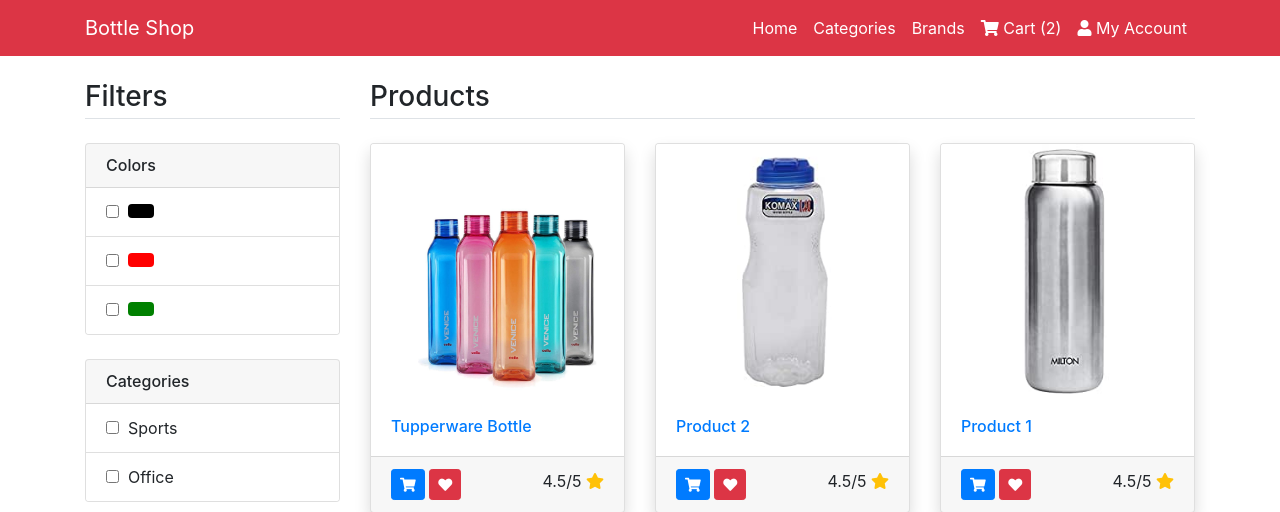
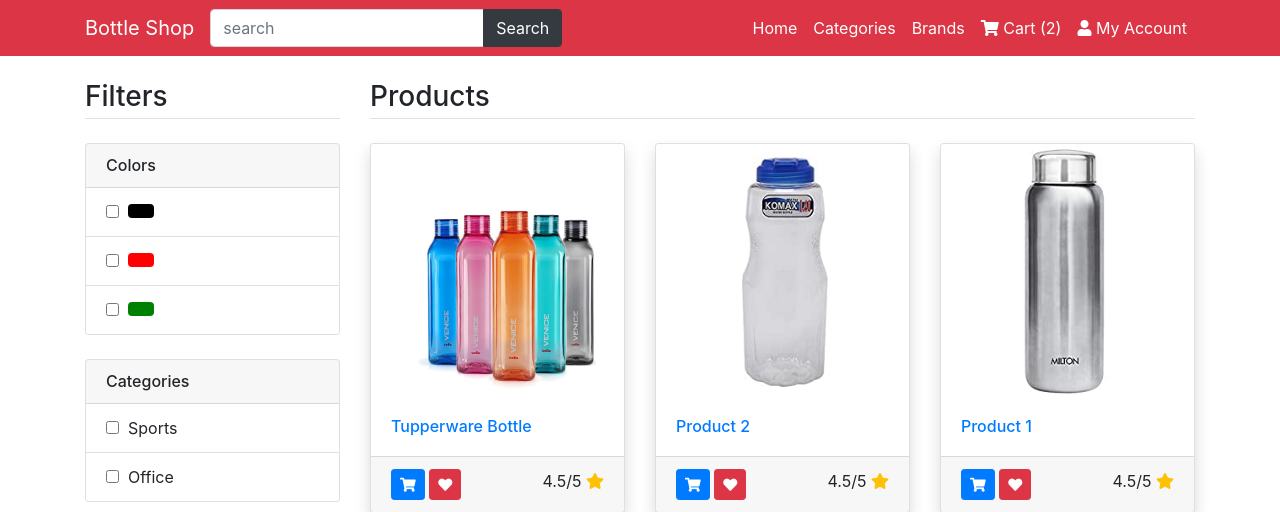
Before and after one commit to codeartisanlab/ecommerce-website-in-django-3-and-bootstrap-4, a Django app: page /product-list in a window 1280 px wide. Shown: the top 512 px of the page. Run offline with Django 3.2, Linux system fonts and the light colour scheme; data comes from the database, SQL or seed files in the repository; some libraries are stand-ins or nearby versions.

Commit message:
part-14 search products

```diff
--- a/main/templates/base.html
+++ b/main/templates/base.html
@@ -20,6 +20,14 @@
 		    <span class="navbar-toggler-icon"></span>
 		  </button>
 		  <div class="collapse navbar-collapse" id="navbarNav">
+		  	<form class="form-inline my-2 my-lg-0" action="/search">
+		      <div class="input-group">
+				  <input name="q" type="text" class="form-control" placeholder="search" />
+				  <div class="input-group-append">
+				    <button class="btn btn-dark" type="submit" id="button-addon2">Search</button>
+				  </div>
+				</div>
+		    </form>
 		    <ul class="navbar-nav ml-auto">
 		      <li class="nav-item">
 		        <a class="nav-link text-white" href="/">Home</a>
--- a/main/templates/index.html
+++ b/main/templates/index.html
@@ -32,6 +32,7 @@
     <span class="sr-only">Next</span>
   </a>
 </div>
+</div>
 <main class="container my-4">
 	<!-- Featured Products -->
 	<h3 class="my-4 border-bottom pb-1">Featured Products</h3>
--- a/main/urls.py
+++ b/main/urls.py
@@ -6,6 +6,7 @@ from django.conf.urls.static import static
 
 urlpatterns=[
     path('',views.home,name='home'),
+    path('search',views.search,name='search'),
     path('category-list',views.category_list,name='category-list'),
     path('brand-list',views.brand_list,name='brand-list'),
     path('product-list',views.product_list,name='product-list'),
--- a/main/views.py
+++ b/main/views.py
@@ -50,3 +50,9 @@ def brand_product_list(request,brand_id):
 def product_detail(request,slug,id):
 	product=Product.objects.get(id=id)
 	return render(request, 'product_detail.html',{'data':product})
+
+# Search
+def search(request):
+	q=request.GET['q']
+	data=Product.objects.filter(title__icontains=q).order_by('-id')
+	return render(request,'search.html',{'data':data})
```
Also changed, not shown: main/templates/search.html (added, +28 -0 lines).
